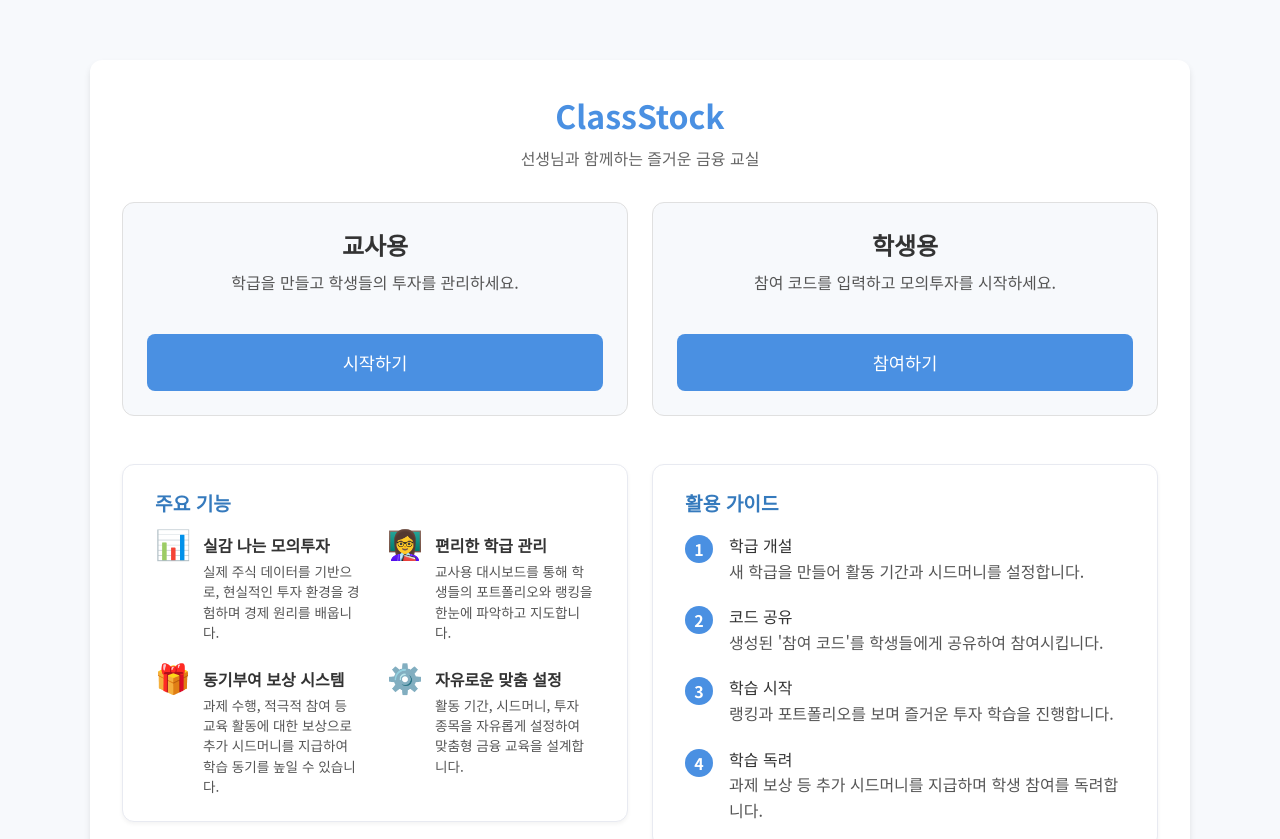
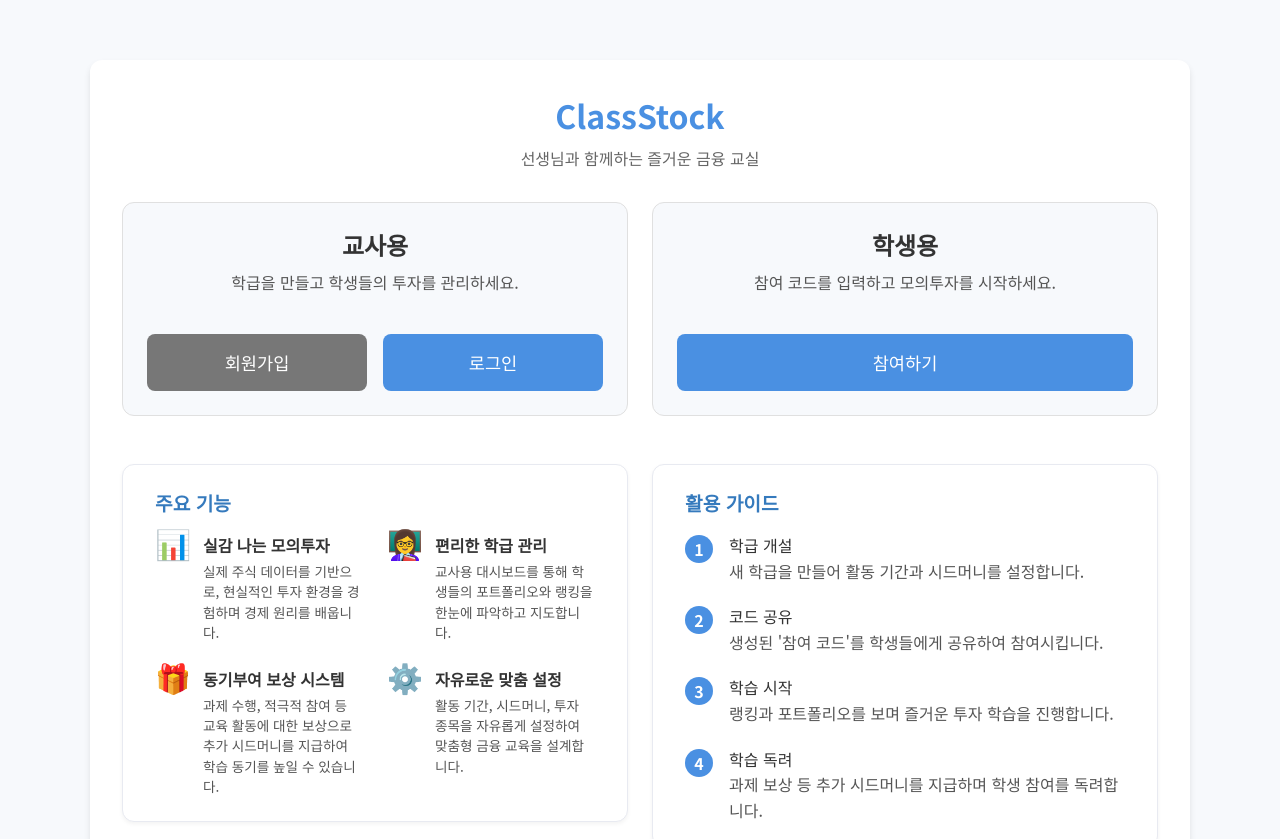
Before and after one commit to yoorrard/classtock, a React (Vite) app: page / in a window 1280 px wide. Shown: the top 839 px of the page. Built offline with nearby package versions, Linux system fonts and the light colour scheme.

Commit message:
feat: Add separate login/register for teacher role
Introduces distinct "Login" and "Register" buttons for the teacher role on the landing page. This change also includes minor CSS adjustments to accommodate the new button layout.

```diff
--- a/index.html
+++ b/index.html
@@ -78,6 +78,15 @@
             display: flex;
             flex-direction: column;
             gap: 1.5rem;
+        }
+
+        .role-card-button-group {
+            display: flex;
+            gap: 1rem;
+        }
+
+        .role-card-button-group .button {
+            flex: 1;
         }
 
         .role-card {
--- a/src/components/landing/LandingPage.tsx
+++ b/src/components/landing/LandingPage.tsx
@@ -80,9 +80,14 @@ const LandingPage: React.FC<LandingPageProps> = ({ notices, onNavigate, onStuden
                 <div className="role-card" role="region" aria-labelledby="teacher_title">
                     <h2 id="teacher_title">교사용</h2>
                     <p>학급을 만들고 학생들의 투자를 관리하세요.</p>
-                    <button className="button" onClick={() => setActiveModal('teacherLogin')} aria-label="교사용으로 시작하기">
-                        시작하기
-                    </button>
+                    <div className="role-card-button-group">
+                        <button className="button button-secondary" onClick={() => setActiveModal('teacherRegister')} aria-label="교사용 회원가입">
+                            회원가입
+                        </button>
+                        <button className="button" onClick={() => setActiveModal('teacherLogin')} aria-label="교사용 로그인">
+                            로그인
+                        </button>
+                    </div>
                 </div>
                 <div className="role-card" role="region" aria-labelledby="student_title">
                     <h2 id="student_title">학생용</h2>
```
